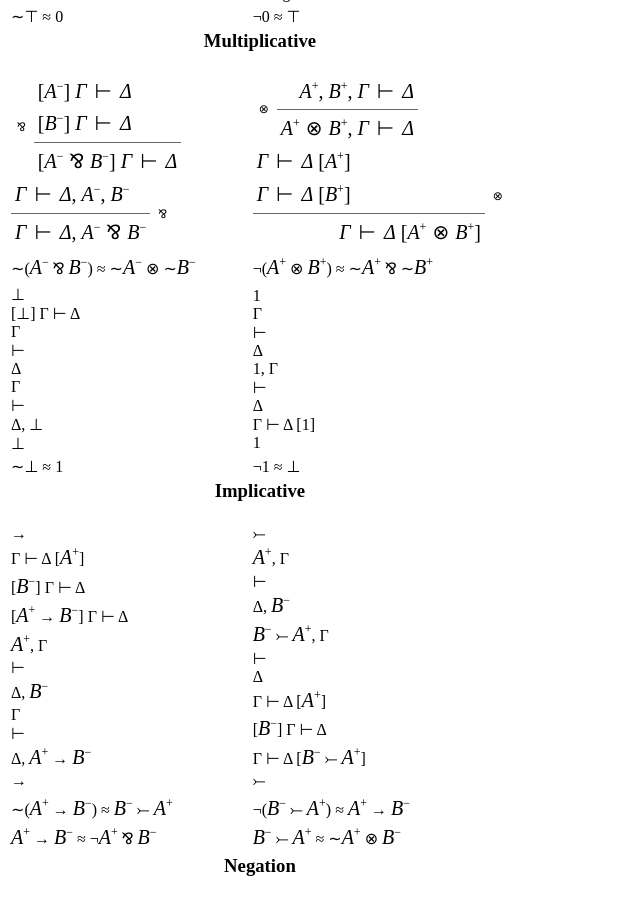
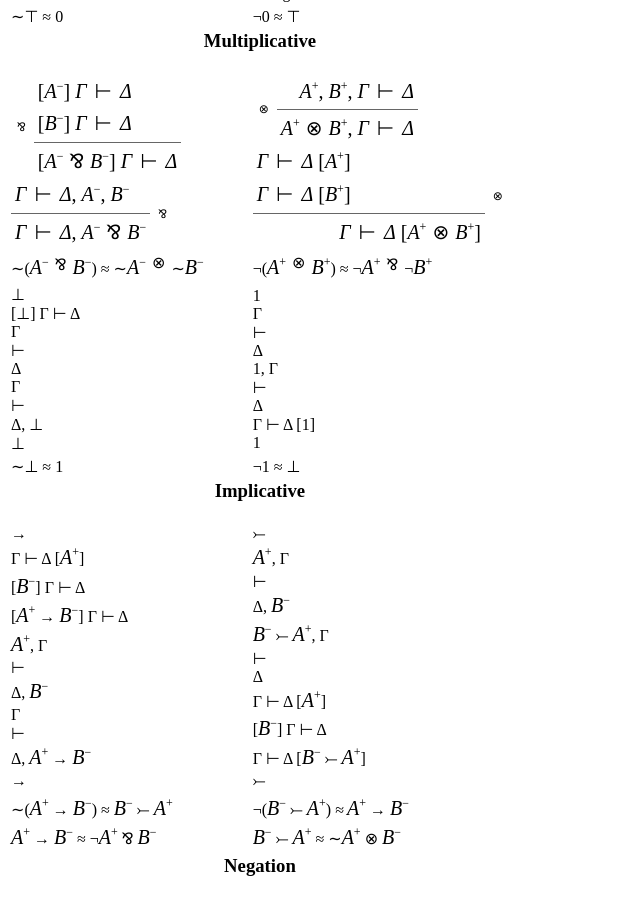
Before and after one commit to robrix/robrix.github.io, a Jekyll site: the page built from posts/2021-08-14-sequent-calculus-cheat-sheet.html, in a window 1280 px wide and 900 px high, scrolled down 491 px. Shown: the whole window, without its empty margins (0-640 px from the left). Built offline with Jekyll 4.4.1, drawn with Linux system fonts in a browser that asks for light colours; some web fonts are replaced.

Commit message:
Translate the binary multiplicative equivalences.

```diff
--- a/docs/feed.xml
+++ b/docs/feed.xml
@@ -225,10 +225,10 @@
     </tr>
     <tr>
       <td class="equivalence">
-        <span class="negate"><span class="op">∼</span>(<span class="par"><seq-var neg>A</seq-var> <span class="op">⅋</span> <seq-var neg>B</seq-var></span>)</span> ≈ <span class="tensor"><span class="negate"><span class="op">∼</span></span><seq-var neg>A</seq-var> <span class="op">⊗</span> <span class="negate"><span class="op">∼</span></span><seq-var neg>B</seq-var></span>
+        <seq-prefix name="∼" pos>(<seq-infix name="⅋" neg><seq-var slot="left" neg>A</seq-var><seq-var slot="right" neg>B</seq-var></seq-infix>)</seq-prefix> ≈ <seq-infix name="⊗" pos><seq-prefix slot="left" name="∼" pos><seq-var neg>A</seq-var></seq-prefix><seq-prefix slot="right" name="∼" pos><seq-var neg>B</seq-var></seq-prefix></seq-infix>
       </td>
       <td class="equivalence">
-        <span class="not"><span class="op">¬</span></span>(<span class="tensor"><seq-var pos>A</seq-var> <span class="op">⊗</span> <seq-var pos>B</seq-var></span>) ≈ <span class="par"><span class="not op">∼</span><seq-var pos>A</seq-var> <span class="op">⅋</span> <span class="not op">∼</span><seq-var pos>B</seq-var></span>
+        <seq-prefix name="¬" neg>(<seq-infix name="⊗" pos><seq-var slot="left" pos>A</seq-var><seq-var slot="right" pos>B</seq-var></seq-infix>)</seq-prefix> ≈ <seq-infix name="⅋" neg><seq-prefix slot="left" name="¬" neg><seq-var pos>A</seq-var></seq-prefix><seq-prefix slot="right" name="¬" neg><seq-var pos>B</seq-var></seq-prefix></seq-infix>
       </td>
     </tr>
     <tr>
--- a/docs/posts/2021-08-14-sequent-calculus-cheat-sheet/index.html
+++ b/docs/posts/2021-08-14-sequent-calculus-cheat-sheet/index.html
@@ -273,10 +273,10 @@
     </tr>
     <tr>
       <td class="equivalence">
-        <span class="negate"><span class="op">∼</span>(<span class="par"><seq-var neg>A</seq-var> <span class="op">⅋</span> <seq-var neg>B</seq-var></span>)</span> ≈ <span class="tensor"><span class="negate"><span class="op">∼</span></span><seq-var neg>A</seq-var> <span class="op">⊗</span> <span class="negate"><span class="op">∼</span></span><seq-var neg>B</seq-var></span>
+        <seq-prefix name="∼" pos>(<seq-infix name="⅋" neg><seq-var slot="left" neg>A</seq-var><seq-var slot="right" neg>B</seq-var></seq-infix>)</seq-prefix> ≈ <seq-infix name="⊗" pos><seq-prefix slot="left" name="∼" pos><seq-var neg>A</seq-var></seq-prefix><seq-prefix slot="right" name="∼" pos><seq-var neg>B</seq-var></seq-prefix></seq-infix>
       </td>
       <td class="equivalence">
-        <span class="not"><span class="op">¬</span></span>(<span class="tensor"><seq-var pos>A</seq-var> <span class="op">⊗</span> <seq-var pos>B</seq-var></span>) ≈ <span class="par"><span class="not op">∼</span><seq-var pos>A</seq-var> <span class="op">⅋</span> <span class="not op">∼</span><seq-var pos>B</seq-var></span>
+        <seq-prefix name="¬" neg>(<seq-infix name="⊗" pos><seq-var slot="left" pos>A</seq-var><seq-var slot="right" pos>B</seq-var></seq-infix>)</seq-prefix> ≈ <seq-infix name="⅋" neg><seq-prefix slot="left" name="¬" neg><seq-var pos>A</seq-var></seq-prefix><seq-prefix slot="right" name="¬" neg><seq-var pos>B</seq-var></seq-prefix></seq-infix>
       </td>
     </tr>
     <tr>
--- a/posts/2021-08-14-sequent-calculus-cheat-sheet.html
+++ b/posts/2021-08-14-sequent-calculus-cheat-sheet.html
@@ -215,10 +215,10 @@
     </tr>
     <tr>
       <td class="equivalence">
-        <span class="negate"><span class="op">∼</span>(<span class="par"><seq-var neg>A</seq-var> <span class="op">⅋</span> <seq-var neg>B</seq-var></span>)</span> ≈ <span class="tensor"><span class="negate"><span class="op">∼</span></span><seq-var neg>A</seq-var> <span class="op">⊗</span> <span class="negate"><span class="op">∼</span></span><seq-var neg>B</seq-var></span>
+        <seq-prefix name="∼" pos>(<seq-infix name="⅋" neg><seq-var slot="left" neg>A</seq-var><seq-var slot="right" neg>B</seq-var></seq-infix>)</seq-prefix> ≈ <seq-infix name="⊗" pos><seq-prefix slot="left" name="∼" pos><seq-var neg>A</seq-var></seq-prefix><seq-prefix slot="right" name="∼" pos><seq-var neg>B</seq-var></seq-prefix></seq-infix>
       </td>
       <td class="equivalence">
-        <span class="not"><span class="op">¬</span></span>(<span class="tensor"><seq-var pos>A</seq-var> <span class="op">⊗</span> <seq-var pos>B</seq-var></span>) ≈ <span class="par"><span class="not op">∼</span><seq-var pos>A</seq-var> <span class="op">⅋</span> <span class="not op">∼</span><seq-var pos>B</seq-var></span>
+        <seq-prefix name="¬" neg>(<seq-infix name="⊗" pos><seq-var slot="left" pos>A</seq-var><seq-var slot="right" pos>B</seq-var></seq-infix>)</seq-prefix> ≈ <seq-infix name="⅋" neg><seq-prefix slot="left" name="¬" neg><seq-var pos>A</seq-var></seq-prefix><seq-prefix slot="right" name="¬" neg><seq-var pos>B</seq-var></seq-prefix></seq-infix>
       </td>
     </tr>
     <tr>
```
